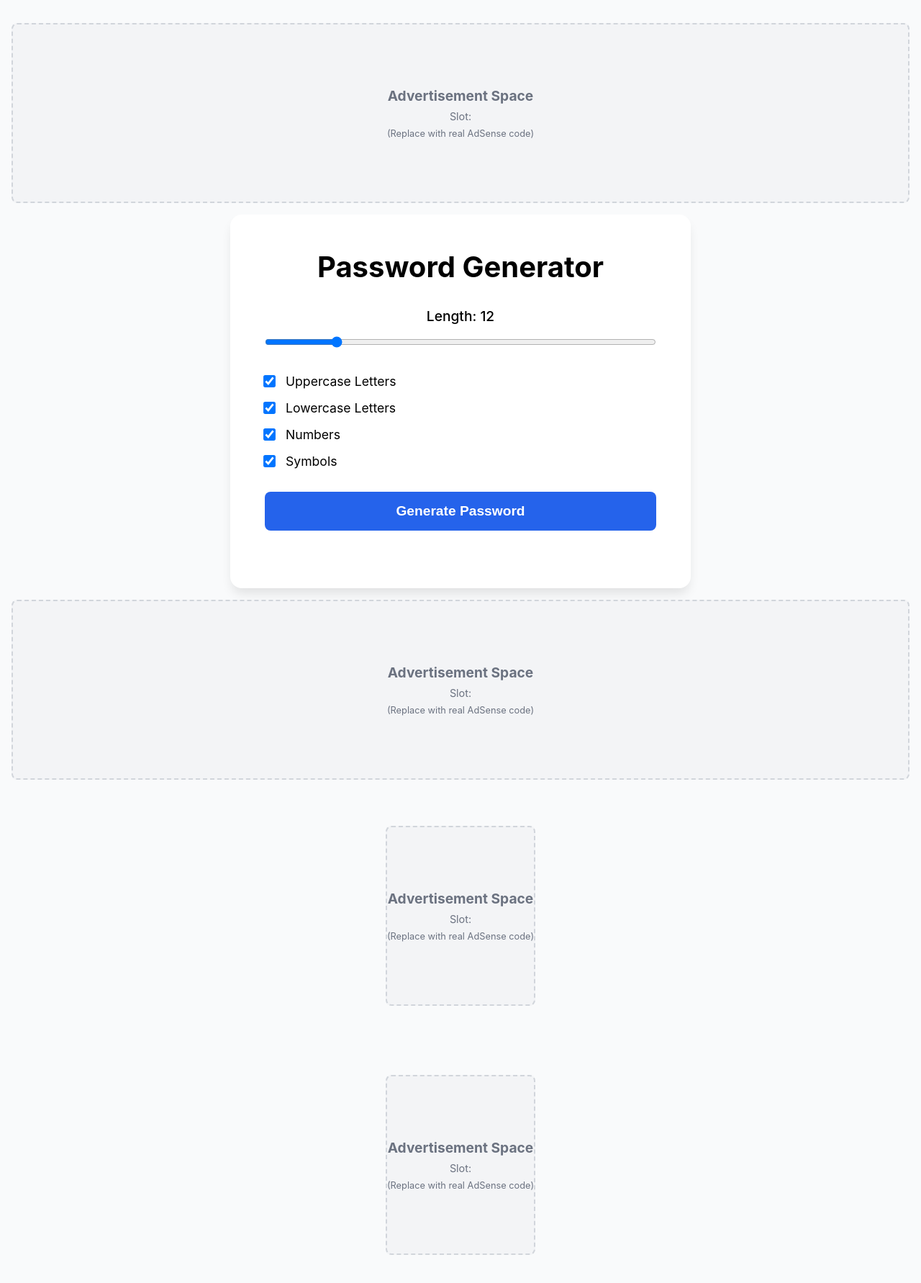
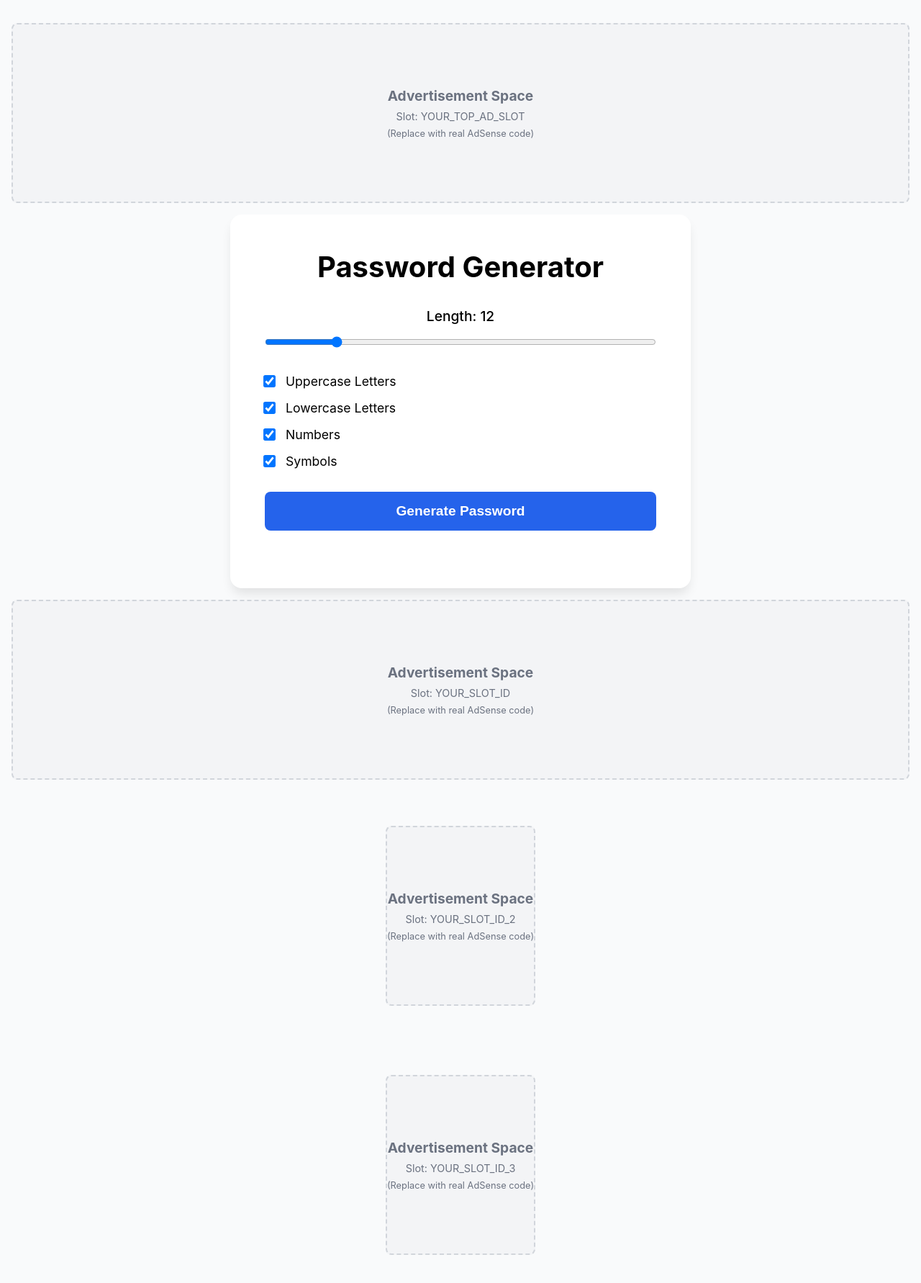
Before and after one commit to muiznaveedrana/passwordgen, a React (Vite) app: page / in a window 1280 px wide. Shown: the top 1782 px of the page at 72% size. Built offline with nearby package versions, Linux system fonts and the light colour scheme.

Commit message:
Revert "Remove placeholder values from Google Ads integration"
This reverts commit 778e2415872aa794dd14ea5c9fb9b7644ac83fb0.

```diff
--- a/index.html
+++ b/index.html
@@ -4,7 +4,7 @@
     <meta charset="UTF-8" />
     <meta name="viewport" content="width=device-width, initial-scale=1.0" />
     <title>Minimal Tools</title>
-    <script async src="https://pagead2.googlesyndication.com/pagead/js/adsbygoogle.js"
+    <script async src="https://pagead2.googlesyndication.com/pagead/js/adsbygoogle.js?client=YOUR_CLIENT_ID"
         crossorigin="anonymous"></script>
   </head>
   <body>
--- a/src/passwordGenerator.jsx
+++ b/src/passwordGenerator.jsx
@@ -34,7 +34,7 @@ export default function PasswordGenerator() {
 
   return (
     <div className="container">
-      <GoogleAd />
+      <GoogleAd slot="YOUR_TOP_AD_SLOT" />
 
       <div className="card">
         <h1 className="title">Password Generator</h1>
@@ -117,14 +117,14 @@ export default function PasswordGenerator() {
         )}
       </div>
 
-      <GoogleAd />
+      <GoogleAd slot="YOUR_SLOT_ID" />
 
       <div style={{margin: "2rem 0"}}>
-        <GoogleAd />
+        <GoogleAd slot="YOUR_SLOT_ID_2" />
       </div>
 
       <div style={{margin: "2rem 0"}}>
-        <GoogleAd />
+        <GoogleAd slot="YOUR_SLOT_ID_3" />
       </div>
     </div>
   );
```
Also changed, not shown: public/ads.txt (added).
